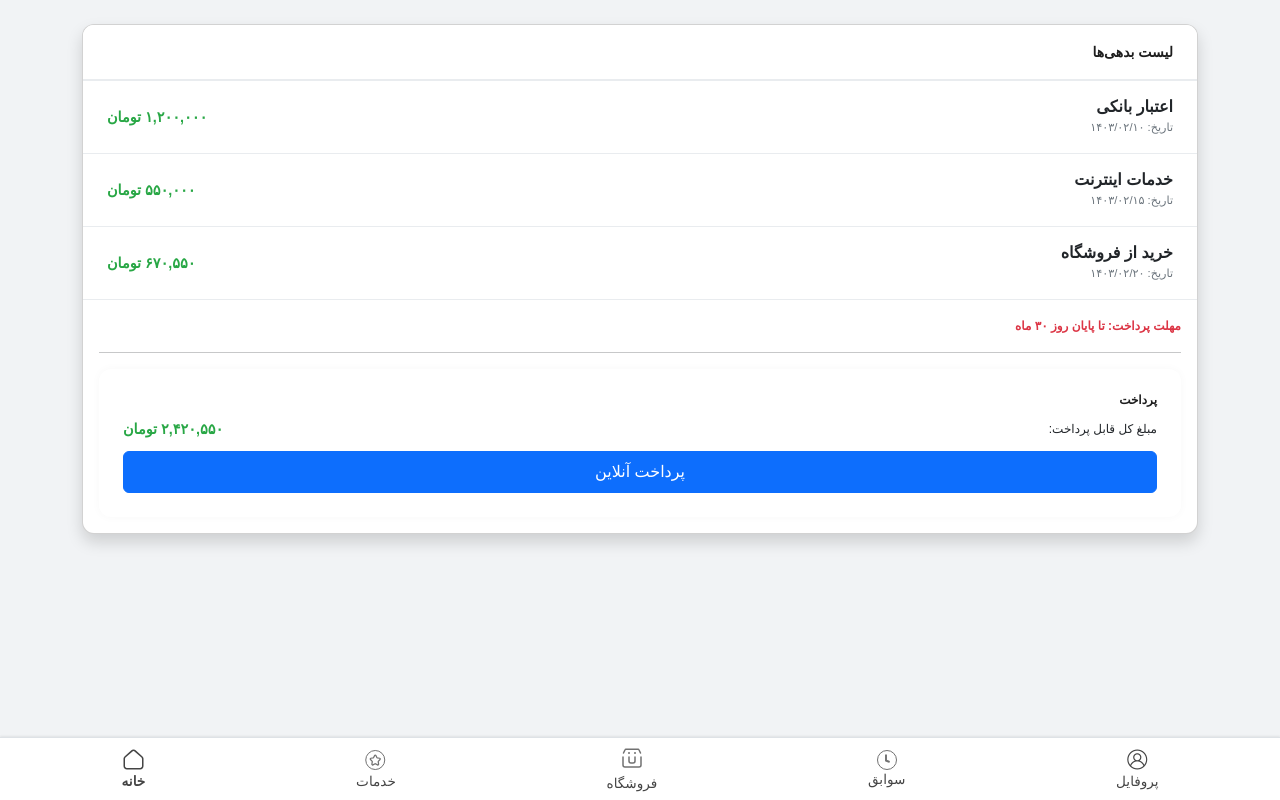
After one commit to Mehdiimeni/bmpl, a PHP site: page /credit-debt.php in a window 1280 px wide. The commit adds this page. Run offline with PHP 8.4, Linux system fonts and the light colour scheme; some libraries are stand-ins or nearby versions; some web fonts are replaced.

Commit message:
credit pages

```diff
--- /dev/null
+++ b/credit-debt.php
@@ -0,0 +1,201 @@
+<!DOCTYPE html>
+<html lang="fa" dir="rtl">
+
+<head>
+    <meta charset="UTF-8">
+    <meta name="viewport" content="width=device-width, initial-scale=1.0">
+    <title>بدهی‌ها</title>
+    <link rel="stylesheet" href="./assets/css/bootstrap.min.css">
+    <link rel="stylesheet" href="./assets/css/all.min.css">
+    <link rel="stylesheet" href="./assets/css/animate.min.css">
+    <link rel="stylesheet" href="./assets/fonts.css" />
+    <link rel="stylesheet" href="./assets/icons-alipay.css">
+    <link rel="stylesheet" href="./assets/bootstrap.css">
+    <link rel="stylesheet" href="./assets/swiper-bundle.min.css">
+    <link rel="stylesheet" type="text/css" href="./assets/styles.css" />
+    <style>
+        body {
+            background-color: #f1f3f5;
+            font-family: "IRANSans", sans-serif;
+        }
+
+        .card {
+            border-radius: 12px;
+            overflow: hidden;
+        }
+
+        .debt-header {
+            background-color: #ffffff;
+            padding: 1rem 1.5rem;
+            border-bottom: 2px solid #e9ecef;
+        }
+
+        .debt-item {
+            background-color: #fff;
+            padding: 1rem 1.5rem;
+            border-bottom: 1px solid #e9ecef;
+        }
+
+        .debt-item:last-child {
+            border-bottom: none;
+        }
+
+        .debt-title {
+            font-weight: 700;
+            font-size: 1.0rem;
+        }
+
+        .debt-meta {
+            font-size: 0.7rem;
+            color: #6c757d;
+        }
+
+        .payment-section {
+            background-color: #ffffff;
+            padding: 1.5rem;
+            margin-top: 1rem;
+            border-radius: 0.75rem;
+            box-shadow: 0 0 10px rgba(0, 0, 0, 0.03);
+        }
+
+        .deadline-text {
+            color: #dc3545;
+            font-weight: bold;
+        }
+
+        .bottom-navigation-bar {
+            position: fixed;
+            bottom: 0;
+            width: 100%;
+            background: #fff;
+            border-top: 1px solid #dee2e6;
+            z-index: 1000;
+        }
+
+        .tf-navigation-bar {
+            display: flex;
+            justify-content: space-around;
+            padding: 0.5rem 0;
+            list-style: none;
+            margin: 0;
+        }
+
+        .tf-navigation-bar li a {
+            text-decoration: none;
+            color: #444;
+            font-size: 0.85rem;
+        }
+
+        .tf-navigation-bar li a.active {
+            color: #007bff;
+        }
+
+        .amount {
+            font-size: 0.9rem;
+            color: #28a745;
+            font-weight: 700;
+        }
+    </style>
+</head>
+
+<body>
+    <div class="container py-4 mb-5">
+        <div class="card shadow">
+            <div class="debt-header">
+                <h4 class="mb-0">لیست بدهی‌ها</h4>
+            </div>
+
+            <div class="debt-item">
+                <div class="d-flex justify-content-between align-items-center">
+                    <div>
+                        <div class="debt-title">اعتبار بانکی</div>
+                        <div class="debt-meta">تاریخ: ۱۴۰۳/۰۲/۱۰</div>
+                    </div>
+                    <div class="amount">۱,۲۰۰,۰۰۰ تومان</div>
+                </div>
+            </div>
+
+            <div class="debt-item">
+                <div class="d-flex justify-content-between align-items-center">
+                    <div>
+                        <div class="debt-title">خدمات اینترنت</div>
+                        <div class="debt-meta">تاریخ: ۱۴۰۳/۰۲/۱۵</div>
+                    </div>
+                    <div class="amount">۵۵۰,۰۰۰ تومان</div>
+                </div>
+            </div>
+
+            <div class="debt-item">
+                <div class="d-flex justify-content-between align-items-center">
+                    <div>
+                        <div class="debt-title">خرید از فروشگاه</div>
+                        <div class="debt-meta">تاریخ: ۱۴۰۳/۰۲/۲۰</div>
+                    </div>
+                    <div class="amount">۶۷۰,۵۵۰ تومان</div>
+                </div>
+            </div>
+
+            <div class="p-3">
+                <p class="deadline-text mb-3">مهلت پرداخت: تا پایان روز ۳۰ ماه</p>
+                <hr>
+
+                <div class="payment-section">
+                    <h5 class="fw-bold mb-3">پرداخت</h5>
+                    <div class="d-flex justify-content-between align-items-center">
+                        <span>مبلغ کل قابل پرداخت:</span>
+                        <span class="amount">۲,۴۲۰,۵۵۰ تومان</span>
+                    </div>
+                    <button class="btn btn-primary w-100 mt-3 py-2">پرداخت آنلاین</button>
+                </div>
+            </div>
+        </div>
+    </div>
+    <div class="bottom-navigation-bar">
+        <div class="tf-container">
+            <ul class="tf-navigation-bar">
+                <li><a class="fw_4 d-flex justify-content-center align-items-center flex-column" href="profile.php"><i
+                            class="icon-user-outline"></i> پروفایل</a> </li>
+
+                <li><a class="fw_4 d-flex justify-content-center align-items-center flex-column" href="#"><i
+                            class="icon-history"></i> سوابق</a> </li>
+                <li>
+                    <a class="fw_4 d-flex justify-content-center align-items-center flex-column" href="#">
+                        <svg width="24" height="24" viewBox="0 0 24 24" fill="none" xmlns="http://www.w3.org/2000/svg">
+                            <path d="M3 11V19C3 20.1046 3.89543 21 5 21H19C20.1046 21 21 20.1046 21 19V11"
+                                stroke="#717171" stroke-width="1.5" stroke-linecap="round" />
+                            <path
+                                d="M3.5 7L5.05335 3.7236C5.18965 3.3912 5.51059 3.16667 5.86852 3.16667H18.1315C18.4894 3.16667 18.8104 3.3912 18.9466 3.7236L20.5 7"
+                                stroke="#717171" stroke-width="1.5" stroke-linecap="round" />
+                            <path d="M9 11V15C9 16.1046 9.89543 17 11 17H13C14.1046 17 15 16.1046 15 15V11"
+                                stroke="#717171" stroke-width="1.5" stroke-linecap="round" />
+                            <circle cx="9" cy="7" r="1" fill="#717171" />
+                            <circle cx="15" cy="7" r="1" fill="#717171" />
+                        </svg>
+                        <span class="mt-1">فروشگاه</span>
+                    </a>
+                </li>
+                <li><a class="fw_4 d-flex justify-content-center align-items-center flex-column" href="#"><svg
+                            width="25" height="24" viewBox="0 0 25 24" fill="none" xmlns="http://www.w3.org/2000/svg">
+                            <circle cx="12.25" cy="12" r="9.5" stroke="#717171" />
+                            <path
+                                d="M17.033 11.5318C17.2298 11.3316 17.2993 11.0377 17.2144 10.7646C17.1293 10.4914 16.9076 10.2964 16.6353 10.255L14.214 9.88781C14.1109 9.87213 14.0218 9.80462 13.9758 9.70702L12.8933 7.41717C12.7717 7.15989 12.525 7 12.2501 7C11.9754 7 11.7287 7.15989 11.6071 7.41717L10.5244 9.70723C10.4784 9.80483 10.3891 9.87234 10.286 9.88802L7.86469 10.2552C7.59257 10.2964 7.3707 10.4916 7.2856 10.7648C7.2007 11.038 7.27018 11.3318 7.46702 11.532L9.2189 13.3144C9.29359 13.3905 9.32783 13.5 9.31021 13.607L8.89692 16.1239C8.86027 16.3454 8.91594 16.5609 9.0533 16.7308C9.26676 16.9956 9.6394 17.0763 9.93735 16.9128L12.1027 15.7244C12.1932 15.6749 12.3072 15.6753 12.3975 15.7244L14.563 16.9128C14.6684 16.9707 14.7807 17 14.8966 17C15.1083 17 15.3089 16.9018 15.4469 16.7308C15.5845 16.5609 15.6399 16.345 15.6033 16.1239L15.1898 13.607C15.1722 13.4998 15.2064 13.3905 15.2811 13.3144L17.033 11.5318Z"
+                                stroke="#717171" stroke-width="1.25" />
+                        </svg>
+                        خدمات</a> </li>
+
+                <li><a class="fw_6 d-flex justify-content-center align-items-center flex-column" href="dashboard.php"><i
+                            class="icon-home"></i> خانه</a> </li>
+            </ul>
+            <!-- <span class="line"></span> -->
+        </div>
+    </div>
+    <script src="./assets/jquery.min.js"></script>
+    <script src="./assets/bootstrap.min.js"></script>
+    <script src="./assets/swiper-bundle.min.js"></script>
+    <script src="./assets/swiper.js"></script>
+    <script src="./assets/main.js"></script>
+    <script src="./assets/js/qrcode.min.js"></script>
+    <script src="./assets/js/bootstrap.bundle.min.js"></script>
+</body>
+
+</html>
```
Also changed, not shown: credit-detials.php (added, +167 -0 lines), credit-service.php (added, +167 -0 lines), dashboard.php (+122 -25 lines), wallet.php (+19 -11 lines), manifest.json.
